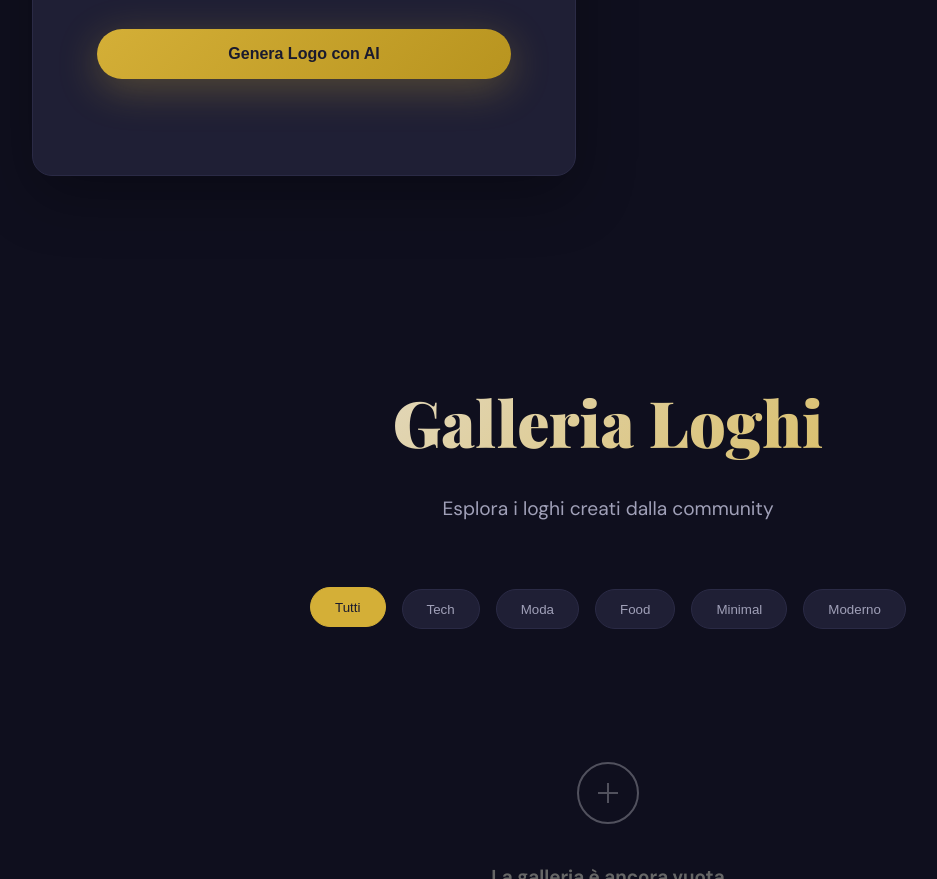
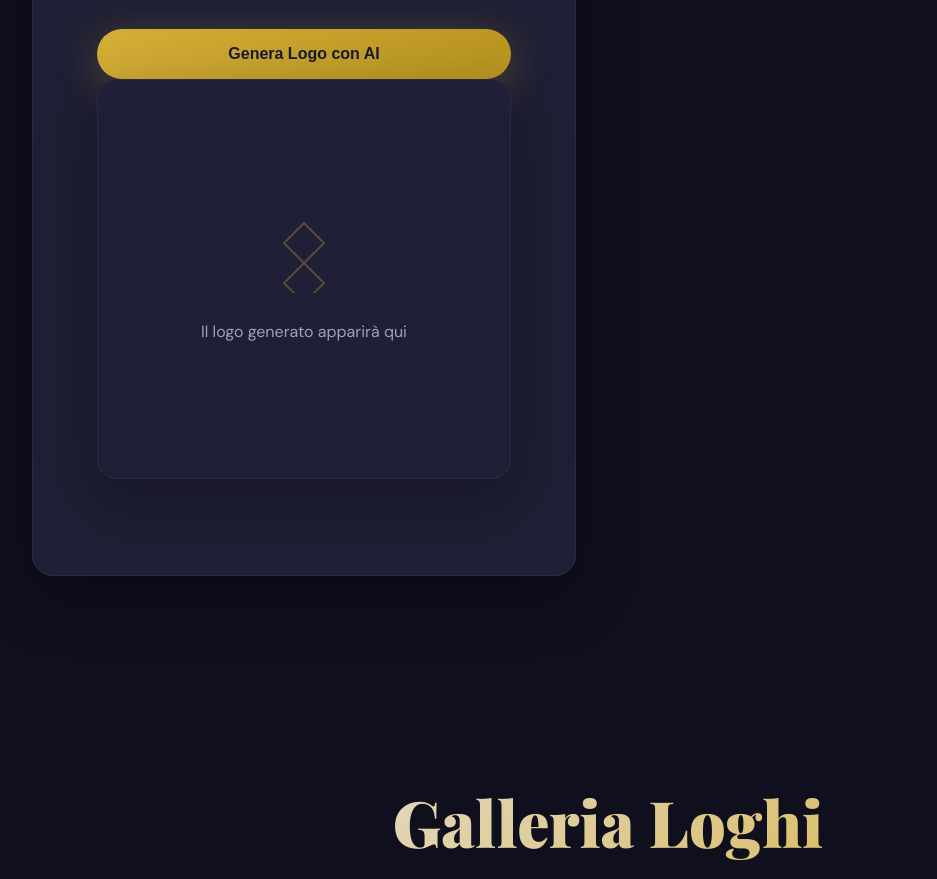
Before and after one commit to ilariavisciglia9-jpg/logovex, a website: page public/index.html in a window 1280 px wide. Shown: the part 6214-7093 px from the top of the page, without its empty margins (32-969 px from the left). Drawn offline with nearby package versions, Linux system fonts and the light colour scheme.

Commit message:
index.html

```diff
--- a/public/index.html
+++ b/public/index.html
@@ -229,6 +229,17 @@
                         </span>
                     </button>
                 </form>
+                        <div class="generator-preview">
+                    <div id="previewContainer" class="preview-container">
+                        <div class="preview-placeholder">
+                            <svg width="80" height="80" viewBox="0 0 80 80" fill="none">
+                                <path d="M40 10L60 30L40 50L20 30L40 10Z" stroke="currentColor" stroke-width="2" fill="none"/>
+                                <path d="M40 50L60 70L40 90L20 70L40 50Z" stroke="currentColor" stroke-width="2" fill="none"/>
+                            </svg>
+                            <p>Il logo generato apparirà qui</p>
+                        </div>
+                    </div>
+                </div>
             </div>
         </div>
     </section>
```
